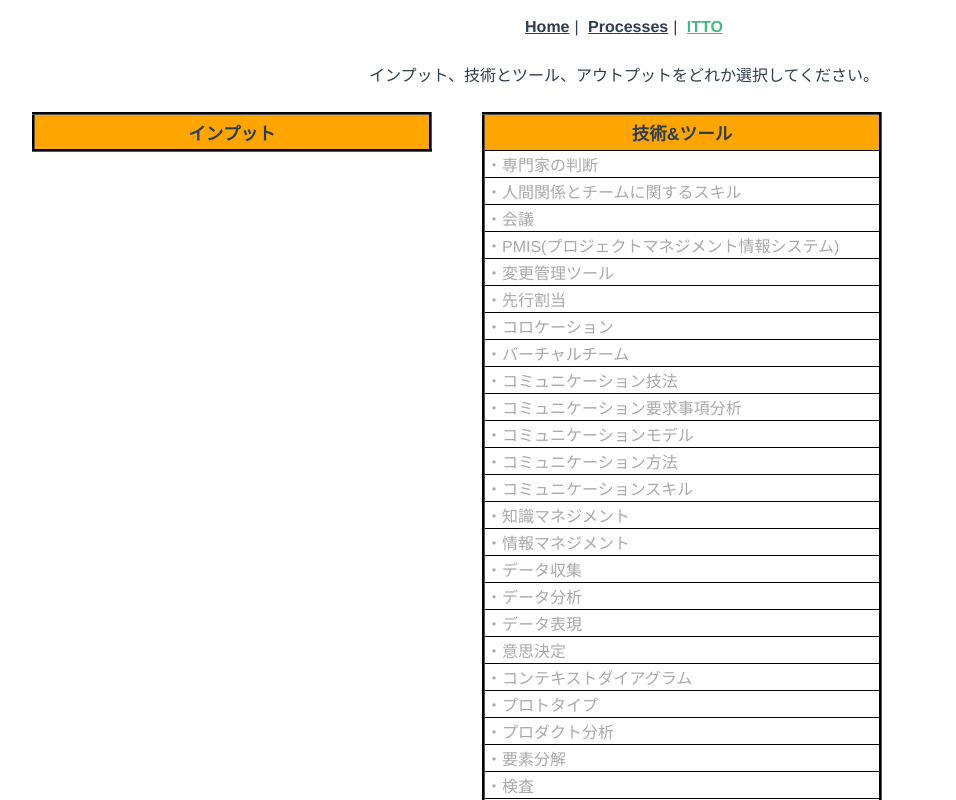
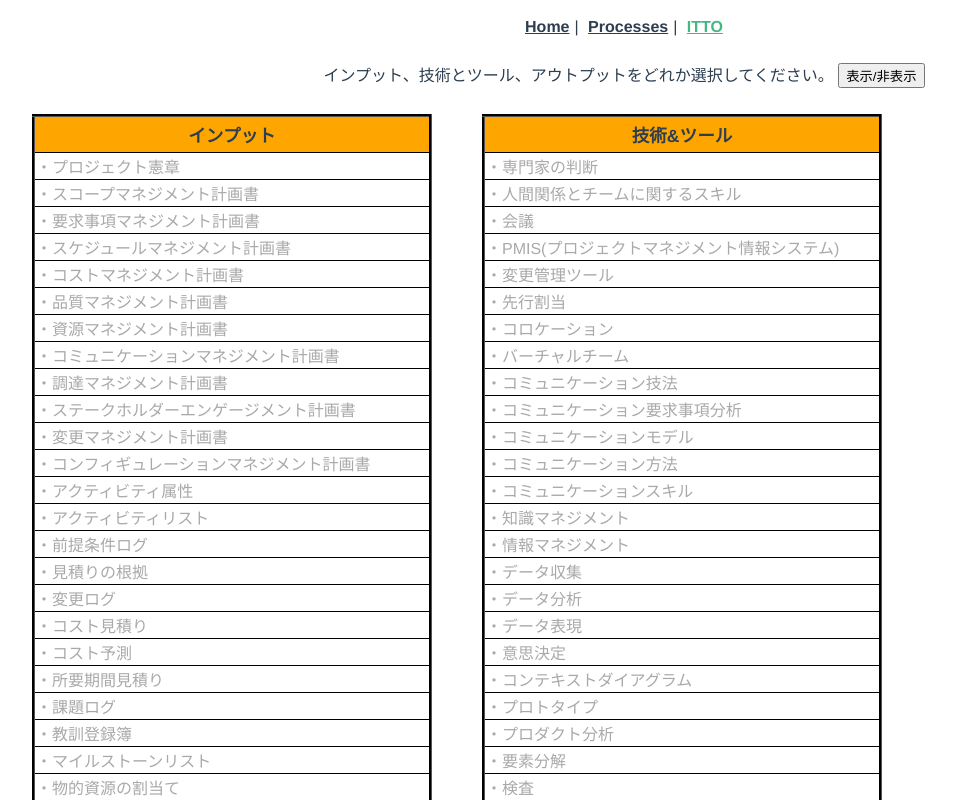
Before and after one commit to codesmith/pmbok-process, a Vue app: page /itto in a window 1280 px wide. Shown: the top 800 px of the page, without its empty margins (16-972 px from the left). Built offline with nearby package versions, Linux system fonts and the light colour scheme.

Commit message:
ボタンで表示/非表示ができるようにする。

```diff
--- a/src/components/tables/InputsTable.vue
+++ b/src/components/tables/InputsTable.vue
@@ -31,6 +31,10 @@ export default {
     routedProcessesElement: {
       type: Object,
       required: false
+    },
+    showElement: {
+      type: Boolean,
+      required: false
     }
   },
   computed: {
@@ -38,8 +42,8 @@ export default {
       return function(i) {
         if (this.routedProcessesElement.inputs.includes(i)) {
           return true;
-          // }else if () {
-          //   return true;
+        } else if (this.showElement) {
+          return true;
         } else {
           return false;
         }
--- a/src/components/tables/OutputsTable.vue
+++ b/src/components/tables/OutputsTable.vue
@@ -10,7 +10,7 @@
         v-for="(outputsTableElement, index) in this.$store.state.outputsTableElements"
         :key="outputsTableElement.name"
       >
-        <td>
+        <td v-show="showTableElement(index)">
           <router-link
             :to="{ name: 'processes', params: { outNum: outputsTableElement.outNum }}"
             :class="{
@@ -31,6 +31,23 @@ export default {
     routedProcessesElement: {
       type: Object,
       required: false
+    },
+    showElement: {
+      type: Boolean,
+      required: false
+    }
+  },
+  computed: {
+    showTableElement: function() {
+      return function(i) {
+        if (this.routedProcessesElement.outputs.includes(i)) {
+          return true;
+        } else if (this.showElement) {
+          return true;
+        } else {
+          return false;
+        }
+      };
     }
   }
 };
--- a/src/components/tables/TandtTable.vue
+++ b/src/components/tables/TandtTable.vue
@@ -10,7 +10,7 @@
         v-for="(tandtTableElement, index) in this.$store.state.tandtTableElements"
         :key="tandtTableElement.name"
       >
-        <td>
+        <td v-show="showTableElement(index)">
           <router-link
             :to="{ name: 'processes', params: { ttNum: tandtTableElement.ttNum }}"
             :class="{
@@ -31,6 +31,23 @@ export default {
     routedProcessesElement: {
       type: Object,
       required: false
+    },
+    showElement: {
+      type: Boolean,
+      required: false
+    }
+  },
+  computed: {
+    showTableElement: function() {
+      return function(i) {
+        if (this.routedProcessesElement.tandt.includes(i)) {
+          return true;
+        } else if (this.showElement) {
+          return true;
+        } else {
+          return false;
+        }
+      };
     }
   }
 };
--- a/src/views/Itto.vue
+++ b/src/views/Itto.vue
@@ -1,9 +1,12 @@
 <template>
   <div class="itto">
-    <p>{{routedProcessesElement.name}}</p>
-    <InputsTable :routedProcessesElement="routedProcessesElement"></InputsTable>
-    <TandtTable :routedProcessesElement="routedProcessesElement"></TandtTable>
-    <OutputsTable :routedProcessesElement="routedProcessesElement"></OutputsTable>
+    <p>
+      {{routedProcessesElement.name}}
+      <button @click="showElement = !showElement">表示/非表示</button>
+    </p>
+    <InputsTable :routedProcessesElement="routedProcessesElement" :showElement="showElement"></InputsTable>
+    <TandtTable :routedProcessesElement="routedProcessesElement" :showElement="showElement"></TandtTable>
+    <OutputsTable :routedProcessesElement="routedProcessesElement" :showElement="showElement"></OutputsTable>
   </div>
 </template>
 
@@ -13,6 +16,11 @@ import OutputsTable from "@/components/tables/OutputsTable.vue";
 import TandtTable from "@/components/tables/TandtTable.vue";
 export default {
   name: "itto",
+  data() {
+    return {
+      showElement: true
+    };
+  },
   props: {
     msg: String
   },
```
